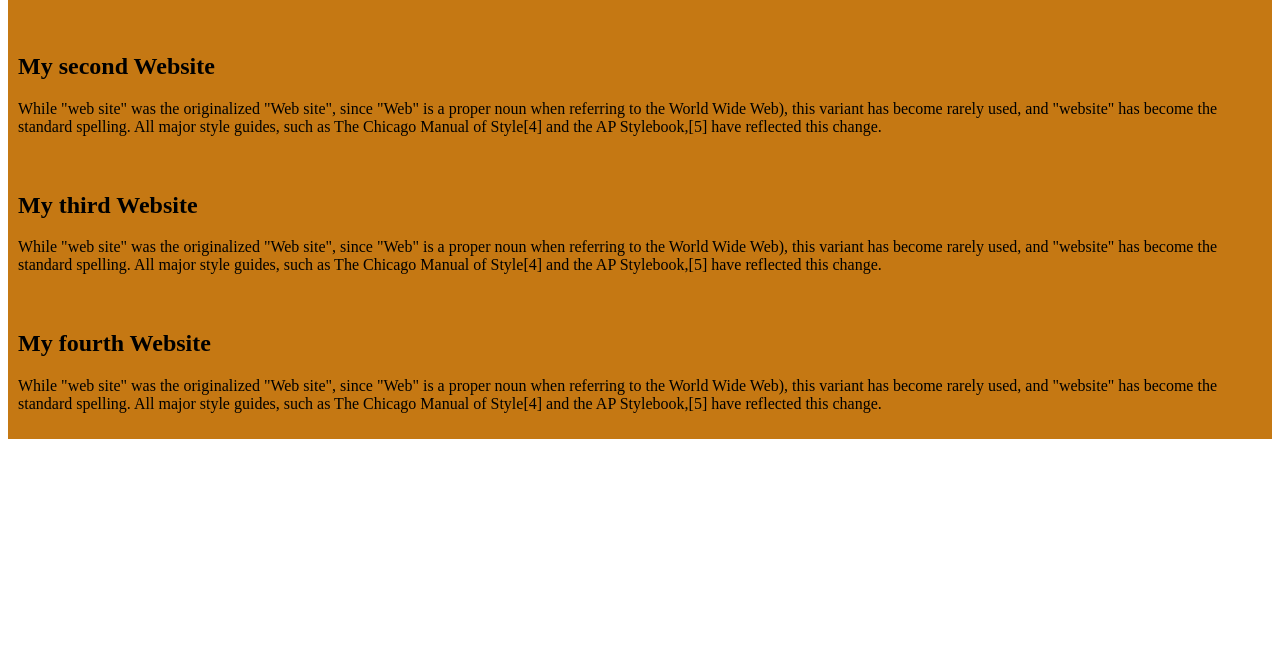
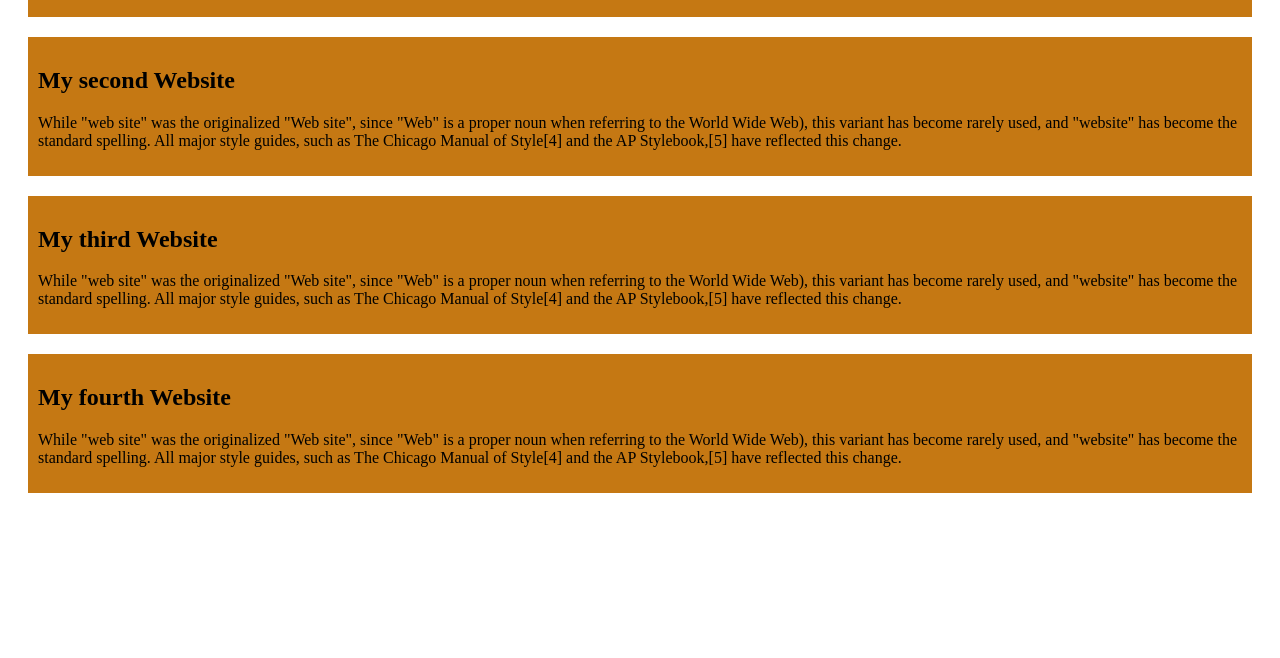
Before and after one commit to jahed2uae/My-simple-website, a plain HTML site: page index.html in a window 1280 px wide. Shown: the part 142-800 px from the top of the page. Drawn offline with Linux system fonts and the light colour scheme.

Commit message:
first commit trhird

```diff
--- a/Style/blog.css
+++ b/Style/blog.css
@@ -1,4 +1,5 @@
 div{
     background-color: rgb(197, 120, 19);
     padding: 10px;
+    margin: 20px;
 }
--- a/index.html
+++ b/index.html
@@ -3,7 +3,7 @@
 <head>
     <meta charset="UTF-8">
     <meta name="viewport" content="width=device-width, initial-scale=1.0">
-    <title>My simple website</title> spelling (sometimes capital
+    <title>My simple website</title>
     <link rel="stylesheet" href="Style/blog.css">
 </head>
 <body>
```
